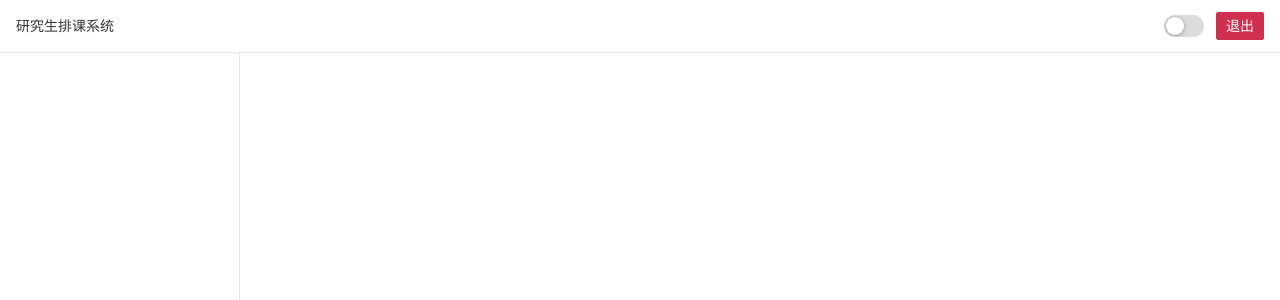
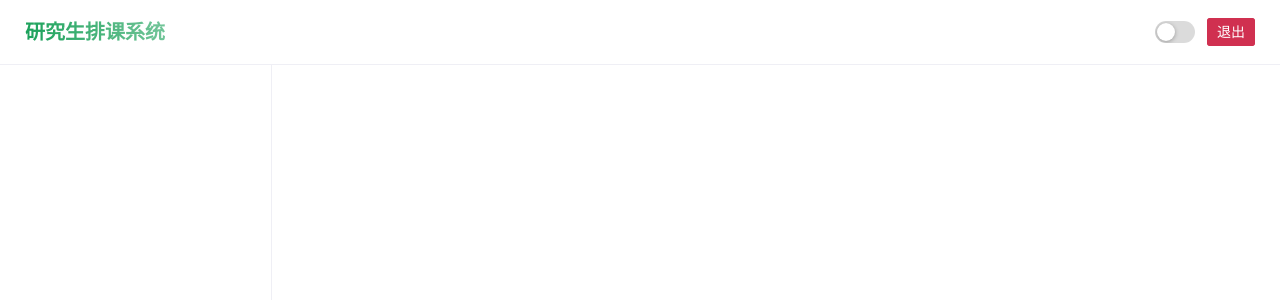
Before and after one commit to LZStarV/course_schedule_system, a Vue app in the folder apps/frontend/: page / in a window 1280 px wide. Shown: the top 300 px of the page. Built offline with nearby package versions, Linux system fonts and the light colour scheme; sample sign-in values are in the browser's storage.

Commit message:
refactor(frontend): 替换div为n-el组件以统一样式 (#2)

```diff
--- a/apps/frontend/src/components/layout/HeaderBar.vue
+++ b/apps/frontend/src/components/layout/HeaderBar.vue
@@ -1,24 +1,25 @@
 <template>
-  <header class="header-bar">
-    <div class="left">研究生排课系统</div>
-    <div class="right">
+  <n-layout-header class="header-bar" bordered>
+    <n-gradient-text type="success">研究生排课系统</n-gradient-text>
+    <n-el type="div" class="right">
       <span v-if="user">{{ user.username }}（{{ user.role }}）</span>
       <n-switch :value="isDark" @update:value="onToggleTheme" />
       <n-button v-if="isAuthenticated" type="error" size="small" @click="logout">退出</n-button>
-    </div>
-  </header>
+    </n-el>
+  </n-layout-header>
 </template>
 
 <script setup lang="ts">
 import { useAuthStore } from '@stores/auth.store';
 import { useAppStore } from '@stores/app.store';
-import { NSwitch, NButton } from 'naive-ui';
+import { NSwitch, NButton, NLayoutHeader, NGradientText, NEl, useMessage } from 'naive-ui';
 import { computed } from 'vue';
 import { useRouter } from 'vue-router';
 
 const auth = useAuthStore();
 const app = useAppStore();
 const router = useRouter();
+const message = useMessage();
 const user = auth.user;
 const isAuthenticated = auth.isAuthenticated;
 const isDark = computed(() => app.isDark);
@@ -27,6 +28,7 @@ function onToggleTheme() {
 }
 function logout() {
   auth.logout();
+  message.success('已成功退出', { duration: 2000 });
   router.push('/login');
 }
 </script>
@@ -36,8 +38,7 @@ function logout() {
   display: flex;
   align-items: center;
   justify-content: space-between;
-  padding: 12px 16px;
-  border-bottom: 1px solid #e5e7eb;
+  padding: 16px 25px;
 }
 
 .right {
@@ -45,4 +46,10 @@ function logout() {
   align-items: center;
   gap: 12px;
 }
+
+.n-gradient-text {
+  font-size: 20px;
+  font-weight: bold;
+  font-family: sans-serif;
+}
 </style>
--- a/apps/frontend/src/components/layout/SidebarMenu.vue
+++ b/apps/frontend/src/components/layout/SidebarMenu.vue
@@ -1,7 +1,7 @@
 <template>
-  <aside class="sidebar" :class="{ collapsed }">
+  <n-layout-sider class="sidebar" :class="{ collapsed }" bordered style="height: 100%">
     <n-menu :value="activeKey" :options="options" :collapsed="collapsed" @update:value="onSelect" />
-  </aside>
+  </n-layout-sider>
 </template>
 
 <script setup lang="ts">
@@ -9,7 +9,7 @@ import { computed } from 'vue';
 import { useRouter, useRoute } from 'vue-router';
 import { usePermissionStore } from '@stores/permission.store';
 import { useAppStore } from '@stores/app.store';
-import { NMenu } from 'naive-ui';
+import { NMenu, NLayoutSider } from 'naive-ui';
 import type { MenuOption } from 'naive-ui';
 import { renderIconFn, iconNameOrError } from '@components/layout/icon-map';
 const router = useRouter();
@@ -37,7 +37,6 @@ function onSelect(key: string) {
 <style scoped>
 .sidebar {
   width: 240px;
-  border-right: 1px solid #e5e7eb;
   padding: 8px;
 }
 
--- a/apps/frontend/src/layouts/AppLayout.vue
+++ b/apps/frontend/src/layouts/AppLayout.vue
@@ -1,21 +1,21 @@
 <template>
   <n-layout class="app-layout">
     <HeaderBar />
-    <div class="body">
+    <n-el type="div" class="body">
       <SidebarMenu />
       <main class="main">
-        <div class="content-wrapper">
+        <n-el type="div" class="content-wrapper">
           <router-view />
-        </div>
+        </n-el>
       </main>
-    </div>
+    </n-el>
   </n-layout>
 </template>
 
 <script setup lang="ts">
 import HeaderBar from '@components/layout/HeaderBar.vue';
 import SidebarMenu from '@components/layout/SidebarMenu.vue';
-import { NLayout } from 'naive-ui';
+import { NLayout, NEl } from 'naive-ui';
 import '@styles/global.scss';
 import '@styles/themes/light.scss';
 import '@styles/themes/dark.scss';
--- a/apps/frontend/src/pages/courses/browse/index.vue
+++ b/apps/frontend/src/pages/courses/browse/index.vue
@@ -1,17 +1,17 @@
 <template>
-  <div>
-    <div style="display: flex; gap: 12px; margin-bottom: 12px">
+  <n-el type="div">
+    <n-el type="div" style="display: flex; gap: 12px; margin-bottom: 12px">
       <n-input v-model:value="filters.keyword" placeholder="课程名/教师" style="max-width: 240px" />
       <n-input-number v-model:value="filters.credit" placeholder="学分" :min="0" />
       <n-button type="primary" @click="fetch">搜索</n-button>
-    </div>
+    </n-el>
     <n-data-table :columns="columns" :data="rows" :pagination="pagination" />
-  </div>
+  </n-el>
 </template>
 
 <script setup lang="ts">
 import { ref, onMounted, computed } from 'vue';
-import { NInput, NInputNumber, NButton, NDataTable } from 'naive-ui';
+import { NInput, NInputNumber, NButton, NDataTable, NEl } from 'naive-ui';
 import { listForStudent } from '@api/modules/course';
 import { columns } from './config/table';
 
--- a/apps/frontend/src/pages/courses/manage/my/index.vue
+++ b/apps/frontend/src/pages/courses/manage/my/index.vue
@@ -1,16 +1,16 @@
 <template>
-  <div>
+  <n-el type="div">
     <n-alert type="info" title="我的课程"
       >分页展示教师课程列表（后端接口补充后切换为真实数据）。</n-alert
     >
     <n-data-table :columns="columns" :data="rows" :pagination="false" />
     <table-pagination :page="page" :page-size="pageSize" :total="total" @update:page="onPage" />
-  </div>
+  </n-el>
 </template>
 
 <script setup lang="ts">
 import { ref } from 'vue';
-import { NAlert, NDataTable } from 'naive-ui';
+import { NAlert, NDataTable, NEl } from 'naive-ui';
 import TablePagination from '@components/common/TablePagination.vue';
 import { listByTeacher } from '@api/modules/course';
 import { useUserStore } from '@stores/user.store';
--- a/apps/frontend/src/pages/enrollment/schedule/index.vue
+++ b/apps/frontend/src/pages/enrollment/schedule/index.vue
@@ -1,14 +1,14 @@
 <template>
-  <div>
+  <n-el type="div">
     <n-alert type="info" title="我的课表">分页展示课表（后端接口补充后切换为真实数据）。</n-alert>
     <n-data-table :columns="columns" :data="rows" :pagination="false" />
     <table-pagination :page="page" :page-size="pageSize" :total="total" @update:page="onPage" />
-  </div>
+  </n-el>
 </template>
 
 <script setup lang="ts">
 import { ref } from 'vue';
-import { NAlert, NDataTable } from 'naive-ui';
+import { NAlert, NDataTable, NEl } from 'naive-ui';
 import TablePagination from '@components/common/TablePagination.vue';
 import { listMy } from '@api/modules/enrollment';
 
--- a/apps/frontend/src/pages/enrollment/select/index.vue
+++ b/apps/frontend/src/pages/enrollment/select/index.vue
@@ -1,16 +1,16 @@
 <template>
-  <div>
-    <div style="display: flex; gap: 12px; margin-bottom: 12px">
+  <n-el type="div">
+    <n-el type="div" style="display: flex; gap: 12px; margin-bottom: 12px">
       <n-input v-model:value="filters.keyword" placeholder="课程名/教师" style="max-width: 240px" />
       <n-button type="primary" @click="fetch">搜索</n-button>
-    </div>
+    </n-el>
     <n-data-table :columns="columns" :data="rows" :pagination="pagination" />
-  </div>
+  </n-el>
 </template>
 
 <script setup lang="ts">
 import { ref, onMounted, computed } from 'vue';
-import { NInput, NButton, NDataTable, useMessage } from 'naive-ui';
+import { NInput, NButton, NDataTable, useMessage, NEl } from 'naive-ui';
 import { listForStudent } from '@api/modules/course';
 import { add } from '@api/modules/enrollment';
 import { columns } from './config/table';
--- a/apps/frontend/src/pages/grades/entry/index.vue
+++ b/apps/frontend/src/pages/grades/entry/index.vue
@@ -1,9 +1,9 @@
 <template>
-  <div>
+  <n-el type="div">
     <n-result status="info" title="成绩录入" description="正在开发中"> </n-result>
-  </div>
+  </n-el>
 </template>
 
 <script setup lang="ts">
-import { NResult } from 'naive-ui';
+import { NResult, NEl } from 'naive-ui';
 </script>
--- a/apps/frontend/src/pages/login/index.vue
+++ b/apps/frontend/src/pages/login/index.vue
@@ -1,6 +1,6 @@
 <template>
-  <n-layout>
-    <div style="max-width: 400px; margin: 80px auto">
+  <n-layout style="height: 100%">
+    <n-el type="div" style="max-width: 400px; margin: 80px auto">
       <n-card title="登录">
         <n-form :model="form" :rules="rules">
           <n-form-item label="用户名" path="username">
@@ -14,7 +14,7 @@
           </n-form-item>
         </n-form>
       </n-card>
-    </div>
+    </n-el>
   </n-layout>
 </template>
 
@@ -23,7 +23,7 @@ import { ref } from 'vue';
 import { useRouter } from 'vue-router';
 import { useAuthStore } from '@stores/auth.store';
 import { usePermissionStore } from '@stores/permission.store';
-import { NCard, NForm, NFormItem, NInput, NButton, NLayout } from 'naive-ui';
+import { NCard, NForm, NFormItem, NInput, NButton, NLayout, NEl } from 'naive-ui';
 
 const router = useRouter();
 const auth = useAuthStore();
--- a/apps/frontend/src/pages/system/users/index.vue
+++ b/apps/frontend/src/pages/system/users/index.vue
@@ -1,6 +1,6 @@
 <template>
-  <div>
-    <div style="display: flex; gap: 12px; margin-bottom: 12px">
+  <n-el type="div">
+    <n-el type="div" style="display: flex; gap: 12px; margin-bottom: 12px">
       <n-input v-model:value="filters.keyword" placeholder="用户名/邮箱" style="max-width: 240px" />
       <n-select
         v-model:value="filters.role"
@@ -18,18 +18,18 @@
       <permission-wrapper module="user_management" operation="create">
         <n-button type="success" @click="openCreate">新增用户</n-button>
       </permission-wrapper>
-    </div>
+    </n-el>
     <n-data-table :columns="columns" :data="rows" :pagination="pagination" />
 
     <n-modal v-model:show="showForm">
       <user-form :model="editing" @submit="onSubmit" @close="showForm = false" />
     </n-modal>
-  </div>
+  </n-el>
 </template>
 
 <script setup lang="ts">
 import { ref, onMounted, computed } from 'vue';
-import { NInput, NSelect, NButton, NDataTable, NModal, useMessage } from 'naive-ui';
+import { NInput, NSelect, NButton, NDataTable, NModal, useMessage, NEl } from 'naive-ui';
 import PermissionWrapper from '@components/common/PermissionWrapper.vue';
 import UserForm from './components/UserForm/index.vue';
 import { columns } from './config/table';
```
